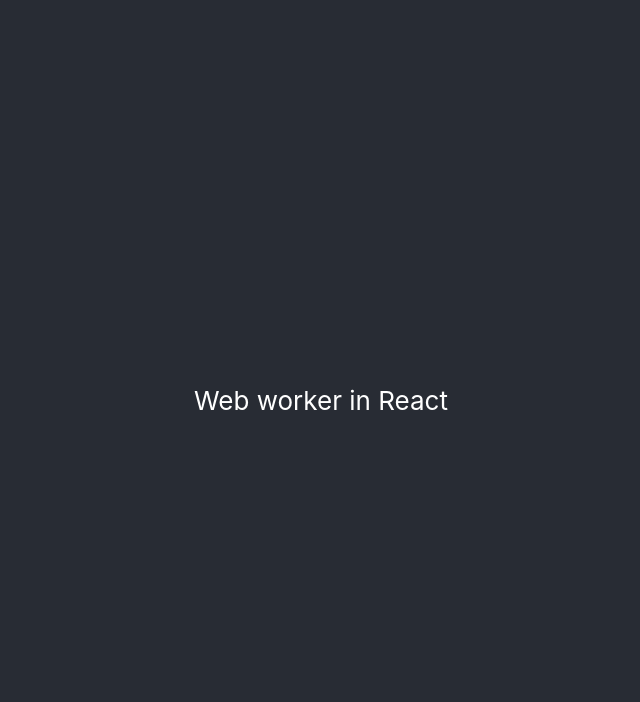
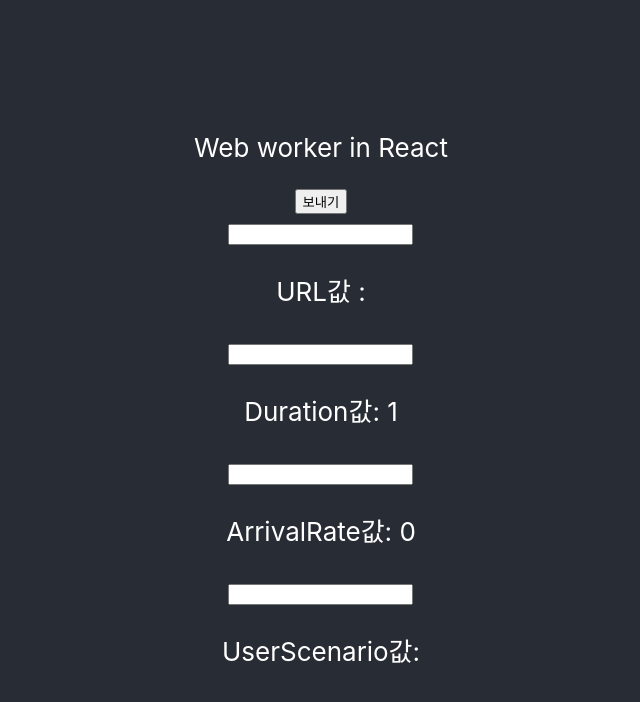
Before and after one commit to sdh98429/Druid6, a React (Create React App) app in the folder webworker/: page / in a window 1280 px wide. Shown: the top 702 px of the page, without its empty margins (319-959 px from the left). Built offline with nearby package versions, Linux system fonts and the light colour scheme; no server answers.

Commit message:
feat: 🎸 worker 선언
- arrivalRate 값을 받아서 worker 선언하는 동작 구분 추가

```diff
--- a/webworker/src/App.jsx
+++ b/webworker/src/App.jsx
@@ -2,65 +2,48 @@
 import { useEffect } from 'react';
 import WorkerBuilder from './WorkerBuilder';
 import myWorker from './myWorker';
-import axios from 'axios'
-
-const instance = new WorkerBuilder(myWorker);
-const instance2 = new WorkerBuilder(myWorker);
-const instance3 = new WorkerBuilder(myWorker);
+import { useState } from 'react';
 
 function App() {
-  useEffect(() => {
-    // fetch("https://www.naver.com", {
-    //       method: "POST",
-    //       mode: 'no-cors',
-    //       headers: {
-    //         'Content-type': 'application/json'
-    //       },
-    //       body: JSON.stringify({
-    //         email: "guswhddlf11@gmail.com",
-    //         password: "a123123123"
-    //       })
-    //     })
-    //     .then(function(response) {
-    //         console.log(response);
-    //     }).catch(function(error) {
-    //         console.log(error);
-    //     });
-    instance.postMessage({
-      duration : 2,
-      url: 'http://localhost:8080/api/v1/users/login',
-      method: "POST",
-      body: {
-        email: "guswhddlf11@gmail.com",
-        password: "a123123123"
-      }
-    })
-    instance2.postMessage({
-      duration : 2,
-      url: 'http://localhost:8080/api/v1/users/login',
-      method: "POST",
-      body: {
-        email: "guswhddlf11@gmail.com",
-        password: "a123123123"
-      }
-    })
+  const [userUrl, setUserUrl] = useState('');
+  const [userDuration, setUserDuration] = useState(1);
+  const [userArrivalRate, setUserArrivalRate] = useState(0);
+  const [userScenario, setUserScenario] = useState('');
 
-    instance.onmessage = (message) => {
+  const userConfirm = function () {
+    let instanceArr = []
+    for (let i = 0; i < userArrivalRate; i++ ) {
+      instanceArr[i] = new WorkerBuilder(myWorker);
+      instanceArr[i].onmessage = (message) => {
         if (message) {
           console.log("Message from worker", message);
         }
       };
-    instance2.onmessage = (message) => {
-      if (message) {
-        console.log("Message from worker2", message);
+      instanceArr[i].postMessage({
+        duration : 2,
+        url: 'http://k6s2041.p.ssafy.io:8080/api/v1/users/login',
+        method: "POST",
+        body: {
+          email: "test123@test.com",
+          password: "a123123123"
         }
-    };
-    instance3.onmessage = (message) => {
-      if (message) {
-        console.log("Message from worker3", message);
+      })
     }
-    };
-  })
+
+  }
+
+  // const postmessage = function () {
+    // .postMessage({
+    //   duration : 2,
+    //   url: 'http://k6s2041.p.ssafy.io:8080/api/v1/users/login',
+    //   method: "POST",
+    //   body: {
+    //     email: "test123@test.com",
+    //     password: "a123123123"
+    //   }
+    // })
+
+  // }
 
   return (
     <div className="App">
@@ -68,6 +51,17 @@
           <p>
             Web worker in React
           </p>
+          <button onClick={() => userConfirm()}>보내기</button>
+          <div>
+            <input type="text" onChange={(e) => setUserUrl(e.target.value)}/>
+            <p>URL값 : {userUrl}</p>
+            <input type="number" onChange={(e) => setUserDuration(Number(e.target.value))}/>
+            <p>Duration값: {userDuration}</p>
+            <input type="number" onChange={(e) => setUserArrivalRate(Number(e.target.value))}/>
+            <p>ArrivalRate값: {userArrivalRate}</p>
+            <input type="text" onChange={(e) => setUserScenario(e.target.value)}/>
+            <p>UserScenario값: {userScenario}</p>
+          </div>
         </header>
       </div>
   );
--- a/webworker/src/myWorker.js
+++ b/webworker/src/myWorker.js
@@ -15,10 +15,38 @@
   // .catch(function(error) {
   //     postMessage(error)
   // });
-  self.onmessage = function( e ) {
+  // self.onmessage = async function( e ) {
 
-    for (let i = 0; i < e.data.duration; i++) {
-      fetch(e.data.url, {
+  //   for (let i = 0; i < e.data.duration; i++) {
+  //     fetch(e.data.url, {
+  //       method: e.data.method,
+  //       headers: {
+  //         'Content-type': 'application/json'
+  //       },
+  //       body: JSON.stringify(
+  //         e.data.body
+  //       )
+  //     })
+  //     .then(response => {
+  //       return response.json()
+  //     })
+  //     .then(response => {
+  //       postMessage(response)
+  //     })
+  //     .catch(error => {
+  //       postMessage(error)
+  //     });
+  //   };
+  // }
+
+  self.onmessage = async function( e ) {
+    const response = await something(e)
+    const response2  = something2(response)
+    console.log('끝')
+  }
+
+  const something = async(e) => {
+    const response = await fetch(e.data.url, {
       method: e.data.method,
       headers: {
         'Content-type': 'application/json'
@@ -27,17 +55,11 @@
         e.data.body
       )
     })
-      .then(response => {
-        postMessage(response.status)
     return response.json()
-      })
-      .then(response => {
-        postMessage(response)
-      })
-      .catch(error => {
-        postMessage(error)
-      });
-    };
+  }
+
+  const something2 = async(e) => {
+    console.log(e)
   }
 
 };
```
Lines whose indentation alone changed are shown as unchanged.
